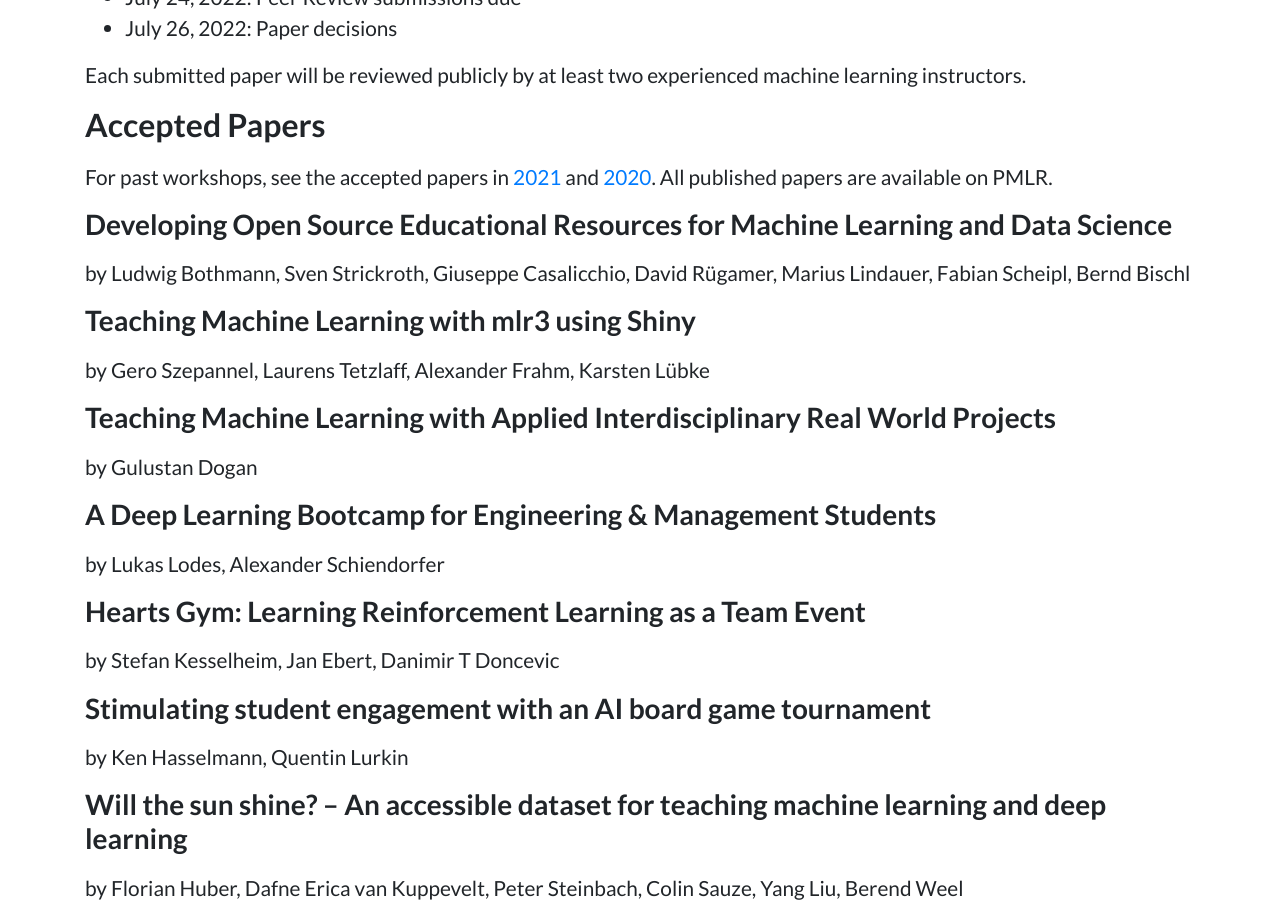
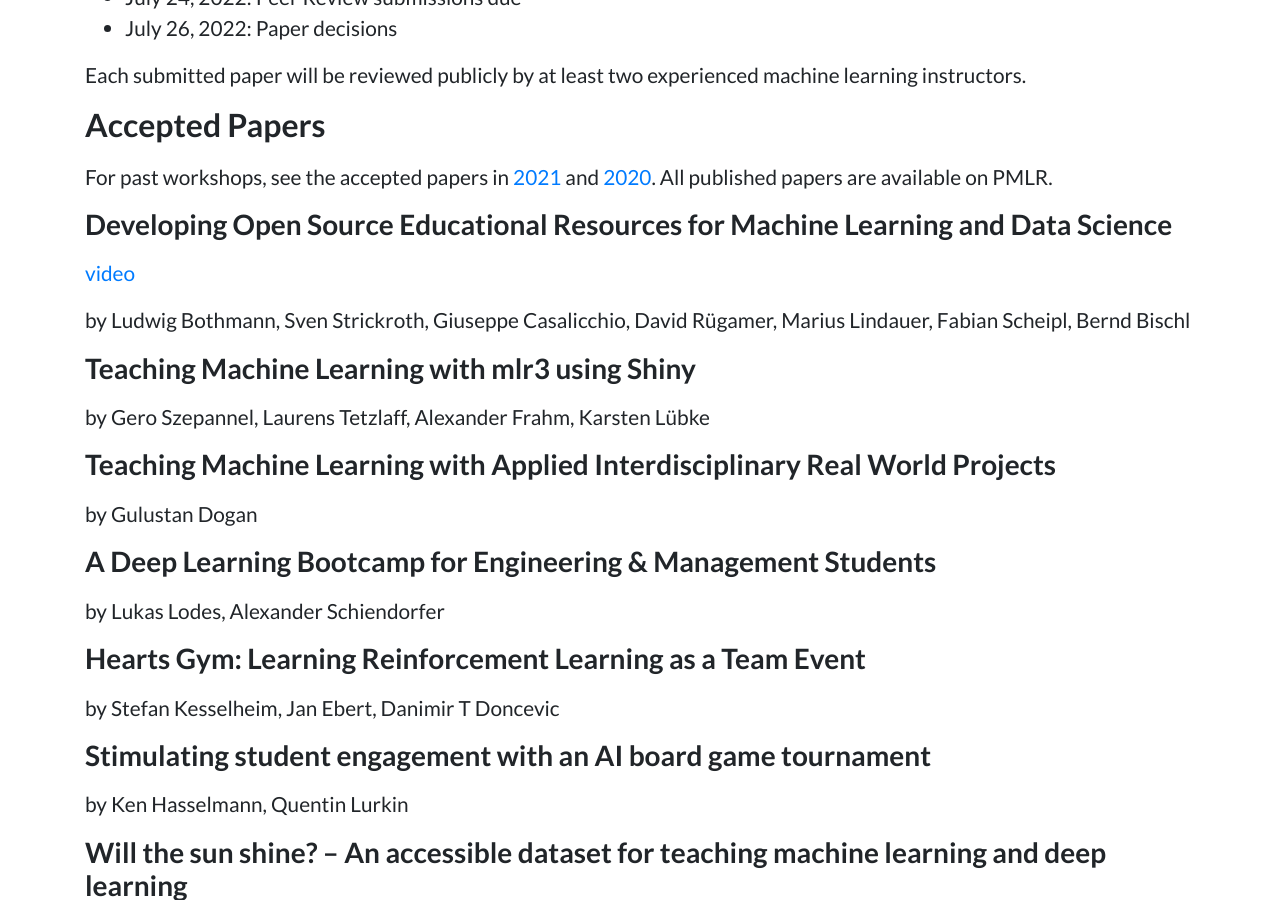
Before and after one commit to teaching-ml/2022, a Jekyll site: the page built from index.md, in a window 1280 px wide and 900 px high, scrolled down 7168 px. Built offline with Jekyll 4.4.1, drawn with Linux system fonts in a browser that asks for light colours.

Commit message:
test drive video links

```diff
--- a/index.md
+++ b/index.md
@@ -195,6 +195,7 @@ For past workshops, see the accepted papers in [2021](https://teaching-ml.github
 
 ### Developing Open Source Educational Resources for Machine Learning and Data Science
 
+[video](./download/videos/bothmann_developing_open_source_educational_resources_for_ml_and_ds.mp4)
 > by Ludwig Bothmann, Sven Strickroth, Giuseppe Casalicchio, David Rügamer, Marius Lindauer, Fabian Scheipl, Bernd Bischl
 
 ### Teaching Machine Learning with mlr3 using Shiny
```
